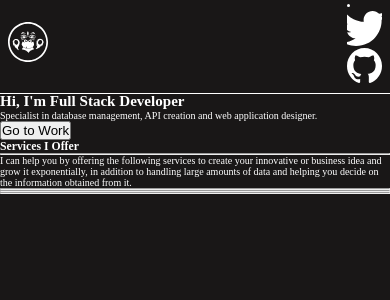
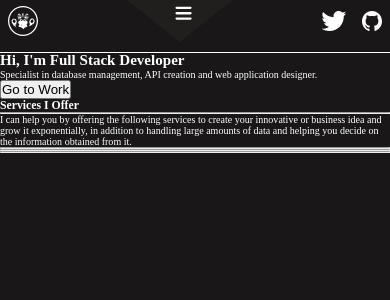
Before and after one commit to DG-Develop/DG-Develop, a React app: page / in a window 390 px wide. Shown: the top 300 px of the page. Built offline with nearby package versions, Linux system fonts and the light colour scheme.

Commit message:
[ADD] Agregando estilos al header y acomodando los elementos dependiendo del tipo de pantalla del dispositivo

```diff
--- a/package.json
+++ b/package.json
@@ -24,6 +24,7 @@
     "react": "17.0.2",
     "react-dom": "17.0.2",
     "react-redux": "7.2.6",
+    "react-responsive": "9.0.0-beta.10",
     "react-router-dom": "6.0.1",
     "redux": "4.1.2",
     "redux-thunk": "2.4.0"
--- a/src/assets/Icons.scss
+++ b/src/assets/Icons.scss
@@ -17,7 +17,7 @@
 }
 
 .logo{
-    @include icon-structure("./static/logo.svg", 40px, 40px, $white-filter);
+    @include icon-structure("./static/logo.svg", 30px, 30px, $white-filter);
 }
 
 .i_menu{
@@ -25,8 +25,8 @@
 }
 
 .i_twitter{
-    @include icon-structure("./static/twitter.svg", 35px, 35px, $white-filter);
+    @include icon-structure("./static/twitter.svg", 24px, 20px, $white-filter);
 }
 .i_github{
-    @include icon-structure("./static/github.svg", 35px, 35px, $white-filter);
+    @include icon-structure("./static/github.svg", 20px, 20px, $white-filter);
 }
--- a/src/assets/Vars.scss
+++ b/src/assets/Vars.scss
@@ -18,3 +18,14 @@ html{
     background-color: $background;
     color: white;
 }
+
+.modal{
+    background-color: $background;
+    opacity: 0.8;
+    position: fixed;
+    top: 0;
+    left: 0;
+    right: 0;
+    bottom: 0;
+    z-index: 10;
+}
--- a/src/assets/components/Header.scss
+++ b/src/assets/components/Header.scss
@@ -13,6 +13,42 @@
 
 }
 
+.hamburguer__menu{
+    position: relative;
+
+    #menu-icon{
+        position: absolute;
+        top: 4px;
+        left: calc(50% - 11px);
+    }
+}
+
+.hamburguer__menu.animation-circle{
+    background-color: red;
+    outline: 1px solid white;
+    width: 25px;
+    height: 25px;
+    border-radius: 50%;
+    overflow: hidden;
+    z-index: 20;
+
+    .transform-cicle{
+        z-index: 20;
+    }
+
+    #menu-icon{
+        z-index: 20;
+    }
+}
+
 .menu {
     display: none;
 }
+
+.social-media{
+
+    li{
+        display: flex;
+        gap: 16px;
+    }
+}
--- a/src/components/Header.jsx
+++ b/src/components/Header.jsx
@@ -1,22 +1,67 @@
-import React from "react";
+import React, { useRef, useState } from "react";
+import { useMediaQuery } from "react-responsive";
 import "../assets/components/Header.scss";
 import "../assets/Icons.scss";
 import triangle from "../assets/static/rectangle_header.svg";
+import ModalMenu from "./ModalMenu";
 
-if(window.innerWidth >= 1024){
-  import ("../assets/components/Header-desktop.scss");
+if (window.innerWidth >= 1024) {
+  import("../assets/components/Header-desktop.scss");
 }
 
 export const Header = () => {
+  const [openMenuMobile, setOpenMenuMobile] = useState(false)
+  const menuDinamic = useRef(null)
+
+  const isDesktop = useMediaQuery({ minWidth: 1024 });
+
+  const handleOpenModalMenu = () =>{
+    menuDinamic.current.classList.add("animation-circle")
+    setOpenMenuMobile(true)
+  }
+
   return (
     <header className="header">
       <nav>
         <div>
           <span className="logo"></span>
         </div>
+
+        {!isDesktop && (
+          <div className="hamburguer__menu" onClick={handleOpenModalMenu}  ref={menuDinamic}>
+            <object data={triangle} type="image/svg+xml"></object>
+            <svg
+              id="menu-icon"
+              width="26"
+              height="20"
+              strokeWidth="3"
+              viewBox="0 0 20 26"
+              fill="none"
+              xmlns="http://www.w3.org/2000/svg"
+            >
+              <path
+                d="M3 5H21"
+                stroke="currentColor"
+                strokeLinecap="round"
+                strokeLinejoin="round"
+              />
+              <path
+                d="M3 12H21"
+                stroke="currentColor"
+                strokeLinecap="round"
+                strokeLinejoin="round"
+              />
+              <path
+                d="M3 19H21"
+                stroke="currentColor"
+                strokeLinecap="round"
+                strokeLinejoin="round"
+              />
+            </svg>
+            {openMenuMobile && <ModalMenu />}
+          </div>
+        )}
         <div className="menu">
-          <object data={triangle} type="image/svg+xml"></object>
-          <span className="i_menu"></span>
           <li>
             <ul>Home</ul>
             <ul>About</ul>
@@ -26,7 +71,7 @@ export const Header = () => {
             <ul>Contact</ul>
           </li>
         </div>
-        <div>
+        <div className="social-media">
           <li>
             <ul>
               <a href="https://twitter.com/DGDevelop">
--- /dev/null
+++ b/src/components/ModalMenu.jsx
@@ -0,0 +1,12 @@
+import React from 'react'
+import '../assets/components/ModalMenu.scss'
+
+const ModalMenu = () => {
+  return (
+    <div className='modal'>
+
+    </div>
+  )
+}
+
+export default ModalMenu
--- a/src/routes/App.jsx
+++ b/src/routes/App.jsx
@@ -10,7 +10,6 @@ const App= () => {
                 <Route  path="/" element={<Home />} />
             </Switch>
         </BrowserRouter>
-        // <h1>Hola mundo</h1>
     )
 }
 
```
Also changed, not shown: src/assets/components/ModalMenu.scss (added), src/assets/static/rectangle_header.svg, 1 other file (tests, documents, lock files or other folders).
